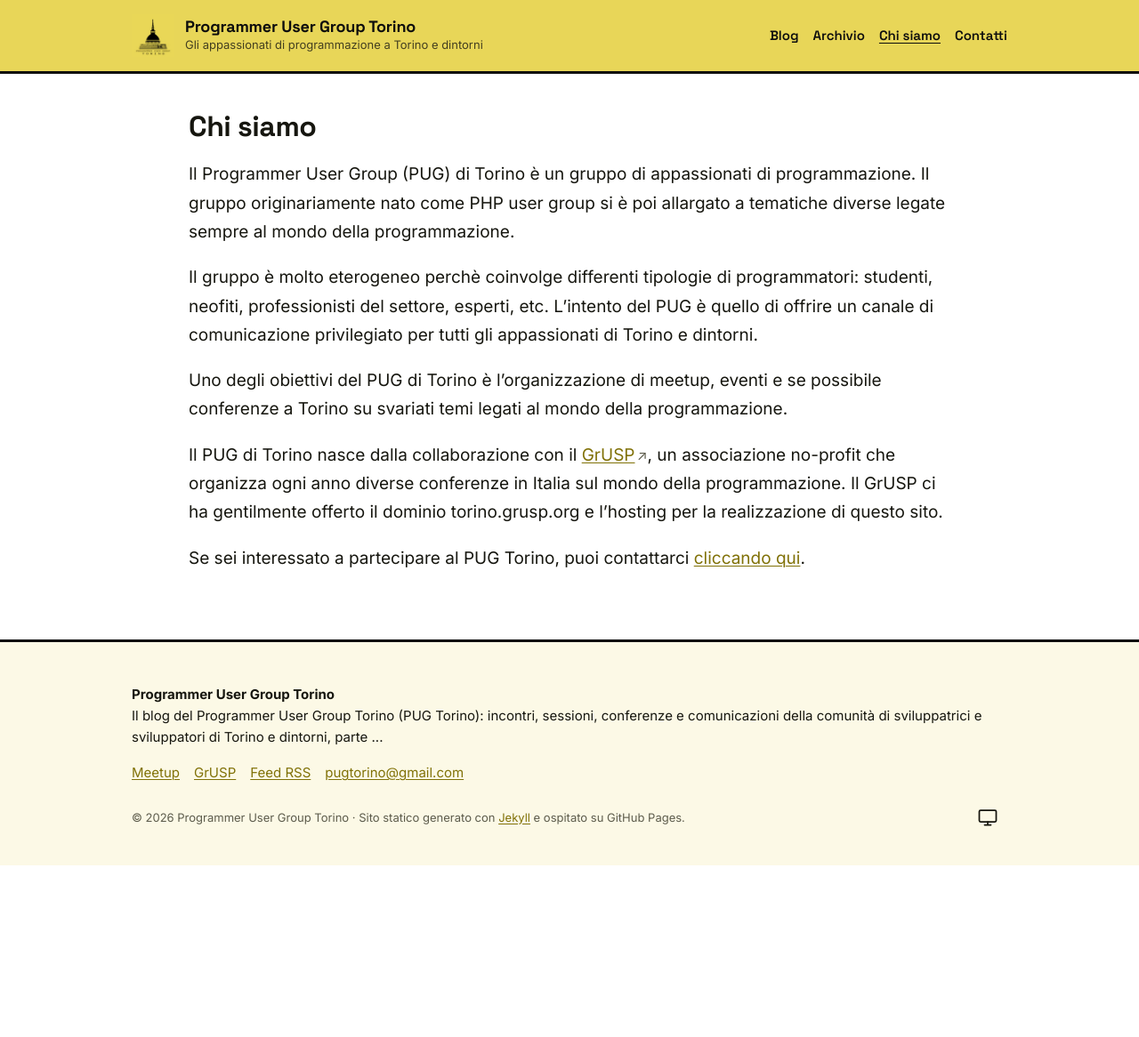
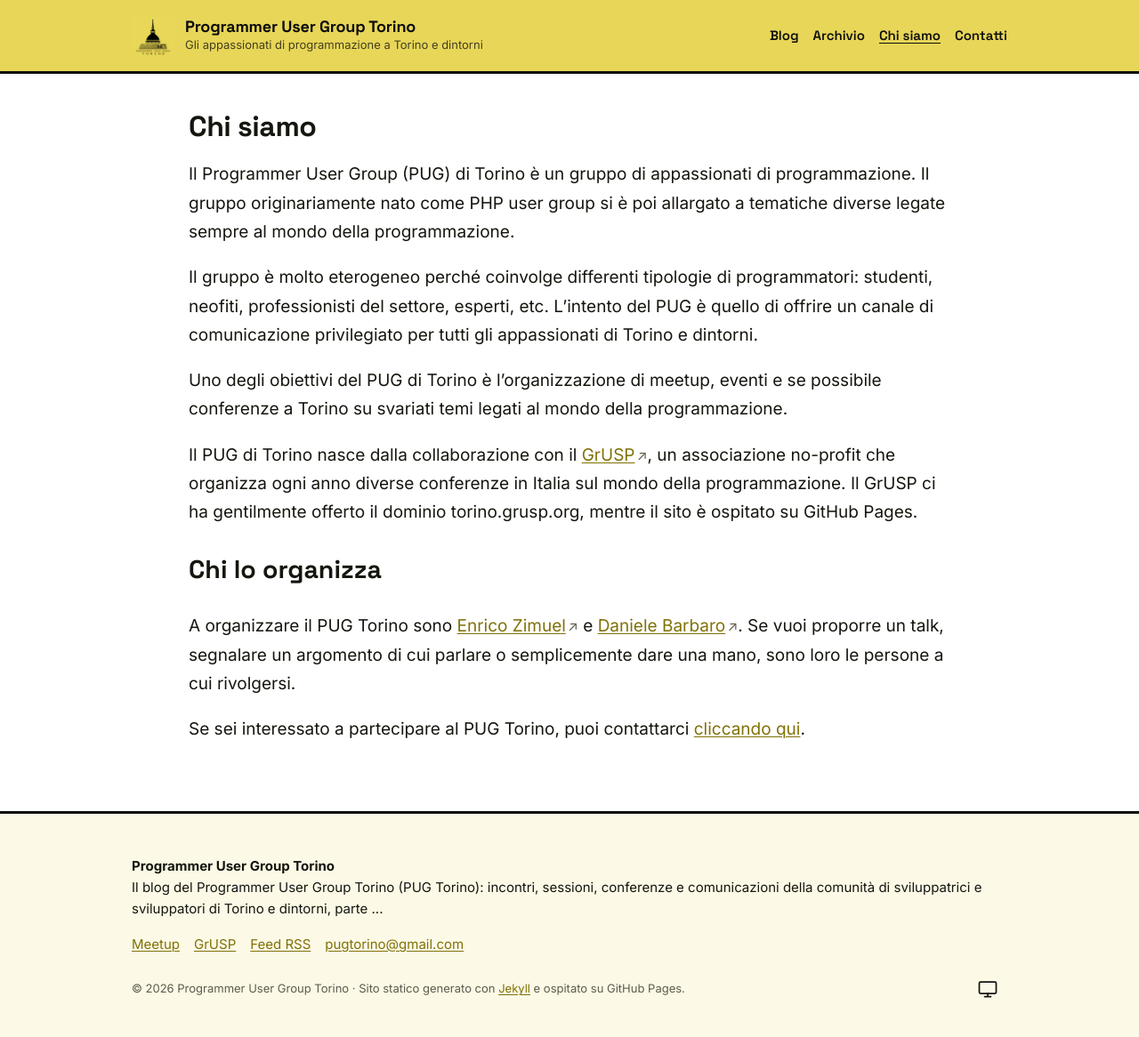
Before and after one commit to GrUSP/torino.grusp.org, a Jekyll site: the page built from pagine/chi-siamo.md, in a window 1280 px wide. Shown: the whole page at 89% size. Built offline with Jekyll 4.4.1, drawn with Linux system fonts in a browser that asks for light colours; before the commit the page ends 973 px from its top, so only the background shows below that.

Commit message:
docs(content): add organizers to about page

```diff
--- a/pagine/chi-siamo.md
+++ b/pagine/chi-siamo.md
@@ -6,10 +6,14 @@ original_url: "https://torino.grusp.org/chi-siamo/"
 
 Il Programmer User Group (PUG) di Torino è un gruppo di appassionati di programmazione. Il gruppo originariamente nato come PHP user group si è poi allargato a tematiche diverse legate sempre al mondo della programmazione.
 
-Il gruppo è molto eterogeneo perchè coinvolge differenti tipologie di programmatori: studenti, neofiti, professionisti del settore, esperti, etc. L'intento del PUG è quello di offrire un canale di comunicazione privilegiato per tutti gli appassionati di Torino e dintorni.
+Il gruppo è molto eterogeneo perché coinvolge differenti tipologie di programmatori: studenti, neofiti, professionisti del settore, esperti, etc. L'intento del PUG è quello di offrire un canale di comunicazione privilegiato per tutti gli appassionati di Torino e dintorni.
 
 Uno degli obiettivi del PUG di Torino è l'organizzazione di meetup, eventi e se possibile conferenze a Torino su svariati temi legati al mondo della programmazione.
 
-Il PUG di Torino nasce dalla collaborazione con il [GrUSP](<http://www.grusp.it/> "GrUSP"), un associazione no-profit che organizza ogni anno diverse conferenze in Italia sul mondo della programmazione. Il GrUSP ci ha gentilmente offerto il dominio torino.grusp.org e l'hosting per la realizzazione di questo sito.
+Il PUG di Torino nasce dalla collaborazione con il [GrUSP]({{ site.social.grusp }} "GrUSP"), un associazione no-profit che organizza ogni anno diverse conferenze in Italia sul mondo della programmazione. Il GrUSP ci ha gentilmente offerto il dominio torino.grusp.org, mentre il sito è ospitato su GitHub Pages.
 
-Se sei interessato a partecipare al PUG Torino, puoi contattarci [cliccando qui](<https://torino.grusp.org/contatti/> "Modulo di contatto").
+## Chi lo organizza
+
+A organizzare il PUG Torino sono [Enrico Zimuel](https://www.linkedin.com/in/ezimuel/) e [Daniele Barbaro](https://www.linkedin.com/in/barbarodaniele/). Se vuoi proporre un talk, segnalare un argomento di cui parlare o semplicemente dare una mano, sono loro le persone a cui rivolgersi.
+
+Se sei interessato a partecipare al PUG Torino, puoi contattarci [cliccando qui]({{ '/contatti/' | relative_url }} "Modulo di contatto").
```
